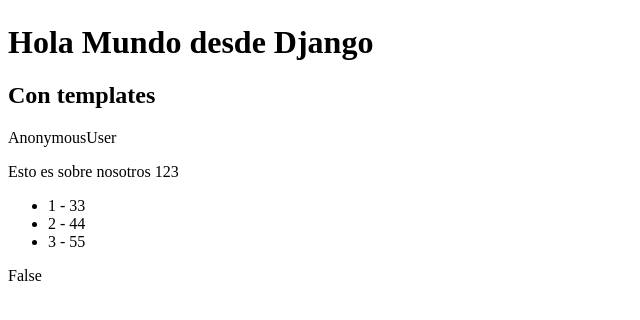
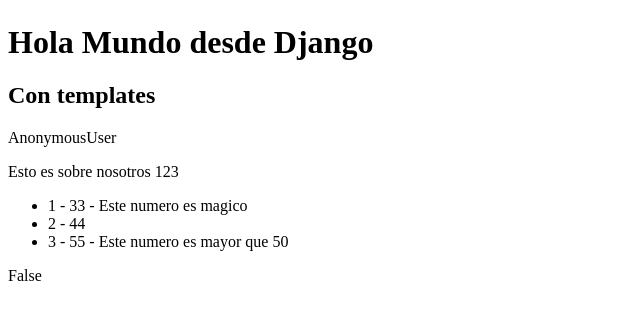
Before and after one commit to SebastianRiveros/PW, a Django app: page / in a window 1280 px wide. Shown: the part 144-464 px from the top of the page, without its empty margins (0-640 px from the left). Run offline with Django 5.2, Linux system fonts and the light colour scheme.

Commit message:
Uso del tag if en el template.

```diff
--- a/listaContactos/inicio/templates/home.html
+++ b/listaContactos/inicio/templates/home.html
@@ -17,7 +17,13 @@
     </p>
     <ul>
         {% for myItem in myList %}
-            <li>{{forloop.counter}} - {{ myItem }}</li>
+            <li>{{forloop.counter}} - {{ myItem }}
+            {% if myItem == 33 %}
+                - Este numero es magico
+            {% elif myItem > 50 %}
+                - Este numero es mayor que 50
+            {% endif %}
+            </li>
         {% endfor %}
     </ul>
     {{ request.user.is_authenticated }}
```
